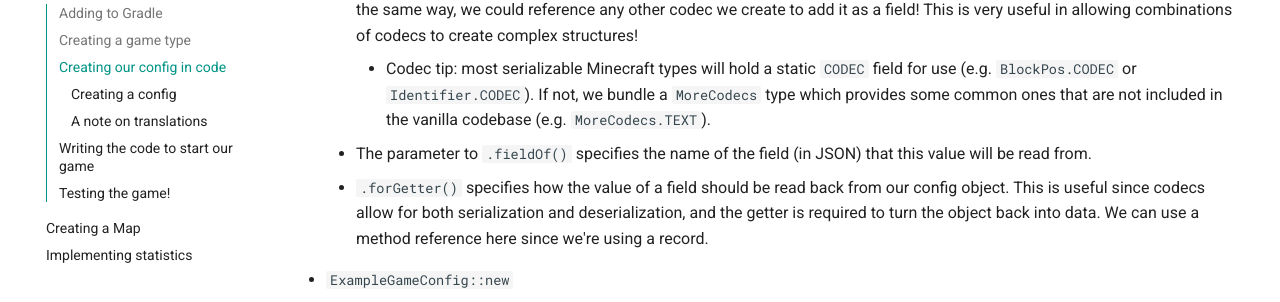
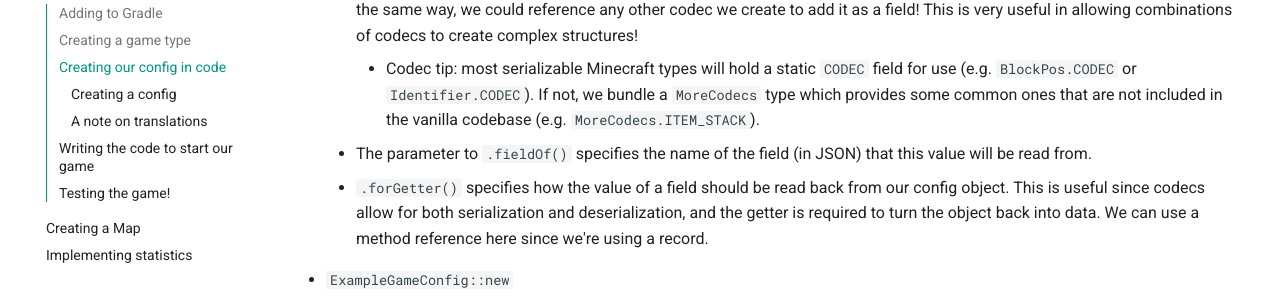
Before and after one commit to NucleoidMC/nucleoid-docs, an MkDocs documentation site: the page built from docs/plasmid/getting-started.md, in a window 1280 px wide and 900 px high, scrolled down 2279 px. Shown: the part 149-451 px from the top of the window. Built offline with MkDocs 1.6.1 and Material for MkDocs 9.7.7, drawn with Linux system fonts in a browser that asks for light colours; comment, search, counter and statistics services are not loaded.

Commit message:
docs: replace removed MoreCodecs.TEXT example in Plasmid guide
MoreCodecs.TEXT was removed from more-codecs; use MoreCodecs.ITEM_STACK
as the example instead.

Closes #12

```diff
--- a/docs/plasmid/getting-started.md
+++ b/docs/plasmid/getting-started.md
@@ -83,7 +83,7 @@ Most things here you can ignore: you only really need to worry about what's in t
      - This adds a field with a given name and type that will be read from the JSON.
 
      - You will notice that `Codec.STRING` is itself a `Codec<String>`! Every field you declare will require a Codec to describe how that field should be handled. In this case, we're indicating that the greeting field should be loaded using `Codec.STRING`. In the same way, we could reference any other codec we create to add it as a field! This is very useful in allowing combinations of codecs to create complex structures!
-         - Codec tip: most serializable Minecraft types will hold a static `CODEC` field for use (e.g. `BlockPos.CODEC` or `Identifier.CODEC`). If not, we bundle a `MoreCodecs` type which provides some common ones that are not included in the vanilla codebase (e.g. `MoreCodecs.TEXT`).
+         - Codec tip: most serializable Minecraft types will hold a static `CODEC` field for use (e.g. `BlockPos.CODEC` or `Identifier.CODEC`). If not, we bundle a `MoreCodecs` type which provides some common ones that are not included in the vanilla codebase (e.g. `MoreCodecs.ITEM_STACK`).
 
      - The parameter to `.fieldOf()` specifies the name of the field (in JSON) that this value will be read from.
 
```
